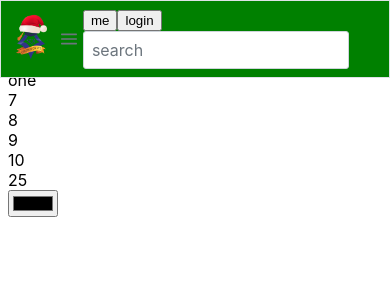
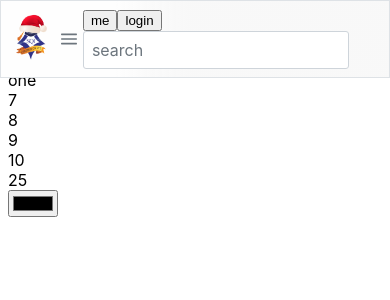
Before and after one commit to Mrbeyond/sqidevfront, a Vue app: page / in a window 390 px wide. Shown: the top 300 px of the page. Built offline with nearby package versions, Linux system fonts and the light colour scheme.

Commit message:
Refactored the modal monitor listerner location and also fixed the navbar display error for mobile view

```diff
--- a/src/components/Homies/Auth/GoogleLogin.vue
+++ b/src/components/Homies/Auth/GoogleLogin.vue
@@ -3,6 +3,7 @@
   <button id="gSignIn">login</button>
 </template>
 <script>
+import { AUTHMODAL } from '../../../Constants/storeConst';
   import {PARAM} from './../../../Constants/GoogleAuth'
   export default {
     name: "Google",
@@ -12,28 +13,31 @@
     }),
 
     methods:{
-      onSignIn(googleUser) {
-        var profile = googleUser.getBasicProfile();
-        console.log('ID: ' + profile.getId()); // Do not send to your backend! Use an ID token instead.
-        console.log('Name: ' + profile.getName());
-        console.log('Image URL: ' + profile.getImageUrl());
-        console.log('Email: ' + profile.getEmail()); // This is null if the 'email' scope is not present.
+      closeModal(event){
+        // console.log( getComputedStyle(event.target))
+        if(this.auth){
+          if(event.path  && event.path[0] === "div.p-dialog-mask.p-component-overlay"){
+              this.openAuthModal();
+          }
+          else if(event.target && event.target.className === "p-dialog-mask p-component-overlay"){
+            this.openAuthModal();
+          }
+        }else{
+          return
+        }
       },
-      onSuccess(googleUser) {
-        var profile = googleUser.getBasicProfile();
-        console.log('ID: ' + profile.getId()); // Do not send to your backend! Use an ID token instead.
-        console.log('Name: ' + profile.getName());
-        console.log('Image URL: ' + profile.getImageUrl());
-        console.log('Email: ' + profile.getEmail()); // This is null if the 'email' scope is not present.
+      /** Auth modal opener */
+      openAuthModal(){
+        this.$store.commit(AUTHMODAL);
       },
-      onFailure(googleUser) {
-        var profile = googleUser.getBasicProfile();
-        console.log('ID: ' + profile.getId()); // Do not send to your backend! Use an ID token instead.
-        console.log('Name: ' + profile.getName());
-        console.log('Image URL: ' + profile.getImageUrl());
-        console.log('Email: ' + profile.getEmail()); // This is null if the 'email' scope is not present.
+
+    },
+
+    computed: {
+      auth(){
+        //div.p-dialog-mask.p-component-overlay p-dialog-mask p-component-overlay
+        return this.$store.getters.auth;
       }
-
     },
 
     mounted(){
@@ -69,7 +73,21 @@
 
         });
       }
-    }
+
+      /** Event listener to monitor the screen if the modal
+       * is clicked to close the login with google modal*/
+      window.addEventListener('click', this.closeModal);
+
+
+    },
+
+    beforeUnmount(){
+      /**
+       * Removed the modal monitor listener
+      */
+      window.removeEventListener('click', this.closeModal)
+    },
+
 
   }
 </script>
--- a/src/components/Homies/HomeNavBar/HomeNav.vue
+++ b/src/components/Homies/HomeNavBar/HomeNav.vue
@@ -79,20 +79,13 @@
     },
 
     mounted(){
-      window.addEventListener('click', (event)=>{
-        // console.log( getComputedStyle(event.target))
-        if(this.auth){
-          if(event.path  && event.path[0] === "div.p-dialog-mask.p-component-overlay"){
-              this.openAuthModal();
-          }
-          else if(event.target && event.target.className === "p-dialog-mask p-component-overlay"){
-            this.openAuthModal();
-          }
-        }else{
-          return
-        }
-      })
+      console.log('here');
+      // window.addEventListener('click', this.closeModal);
 
+    },
+
+    beforeUnmount(){
+      // window.removeEventListener('click', this.closeModal)
     },
 
     components: {
@@ -104,33 +97,29 @@
 <style lang="scss" >
 
 
-.p-menubar {
-  width: 100%;
-  margin:0% !important;
-  position: fixed;
-  top:0;
-  left: 0;
-  border-radius: 0px;
-  z-index: 20;
-  //color: white !important;0930143 #EFA722 #082260-033496 #000442  #00A9CE-000169206 #1E264A #11152A-112146 #B28200  #030E26-031438
-  background: green;
-  // linear-gradient(90deg, rgba(254, 254, 254, 1) 29.2%, rgba(250, 250, 250, 0.98) 38.68%, rgba(248, 248, 248, 0.96) 47.93%250, 250, 250, 1) !important;*/
-
-  @media (min-width: 962px) {
+  .p-menubar {
     width: 100%;
-    margin:0% !important;
     position: fixed;
     top:0;
     left: 0;
     border-radius: 0px;
     z-index: 20;
     //color: white !important;0930143 #EFA722 #082260-033496 #000442  #00A9CE-000169206 #1E264A #11152A-112146 #B28200  #030E26-031438
-    background:green;
-    //linear-gradient(90deg, rgba(254, 254, 254, 1) 29.2%, rgba(250, 250, 250, 0.98) 38.68%, rgba(248, 248, 248, 0.96) 47.93%250, 250, 250, 1) !important;
+    background: linear-gradient(90deg, rgba(254, 254, 254, 1) 29.2%, rgba(250, 250, 250, 0.98) 38.68%, rgba(248, 248, 248, 0.96) 47.93%) !important;
 
   }
 
-}
+  @media screen and (max-width: 960px) {
+    .p-menubar {
+      width: 100% !important;
+      position: fixed !important;
+      top:0 !important;
+      left: 0 !important;
+      border-radius: 0px !important;
+      z-index: 20 !important;
+      background: linear-gradient(90deg, rgba(254, 254, 254, 1) 29.2%, rgba(250, 250, 250, 0.98) 38.68%, rgba(248, 248, 248, 0.96) 47.93) !important;
+    }
+  }
 
 
 .p-menuitem-text{
@@ -158,5 +147,3 @@
   // background: red !important;
 }
 </style>
-
-<!-- 892999547246-59gvrga70uchme09fvdmms097l0bhcc3.apps.googleusercontent.com -->
```
Lines whose indentation alone changed are shown as unchanged.
